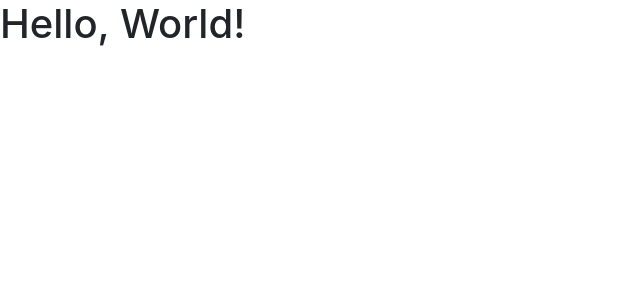
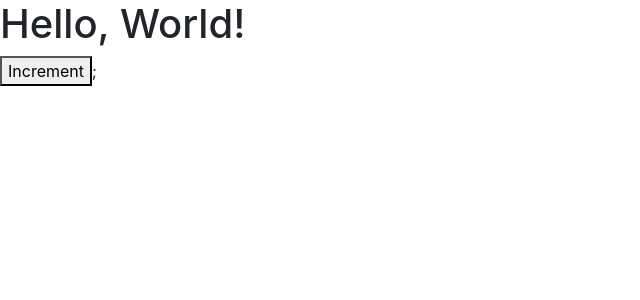
Before and after one commit to mapleDevJS/card-counter-app, a React (Create React App) app: page / in a window 1280 px wide. Shown: the top 300 px of the page, without its empty margins (0-640 px from the left). Built offline with nearby package versions, Linux system fonts and the light colour scheme.

Commit message:
feat: created Counter component

```diff
--- a/src/components/counter.jsx
+++ b/src/components/counter.jsx
@@ -2,7 +2,7 @@ import React, { Component } from 'react';
 
 class Counter extends Component {
     render() {
-        return <h1>Hello, World!</h1>;
+        return <><h1>Hello, World!</h1><button>Increment</button>;</>
     }
 }
 
```
